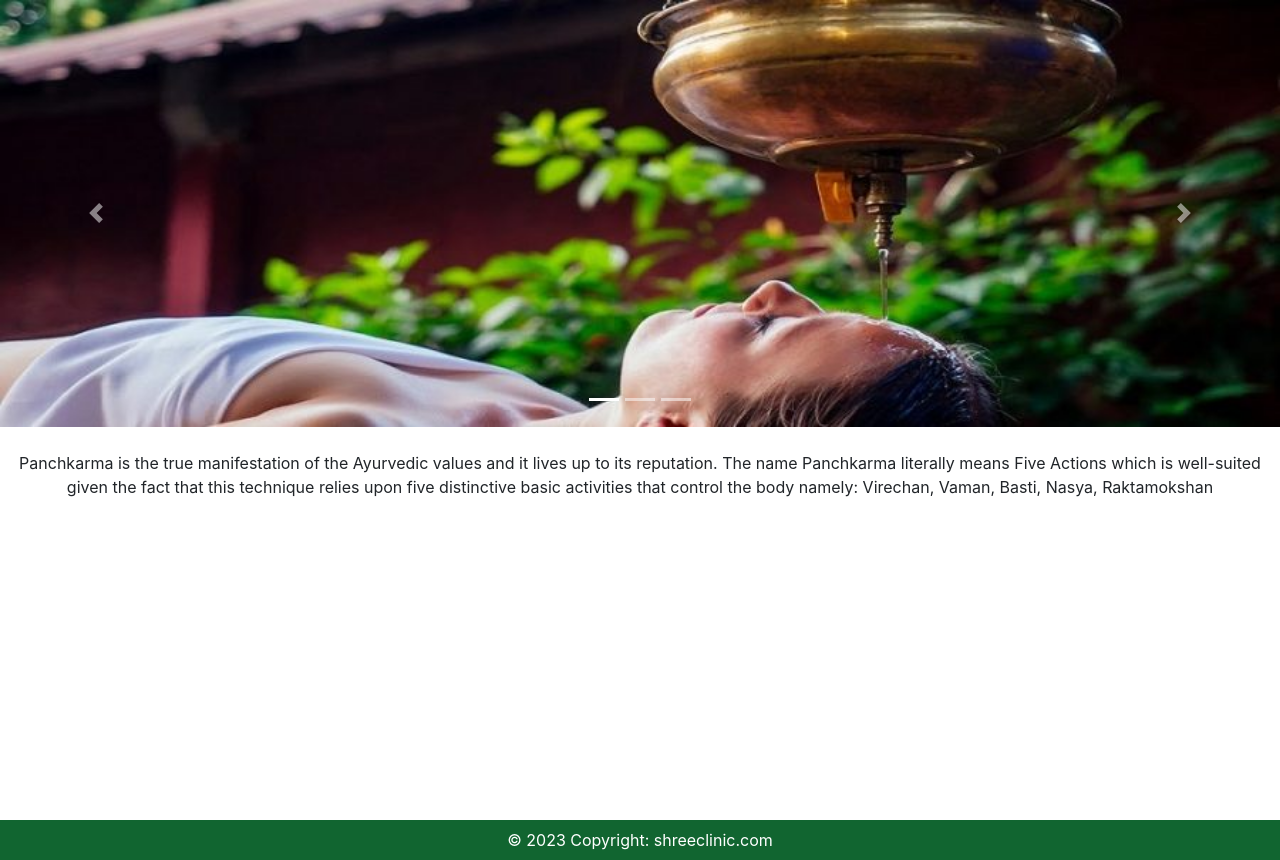
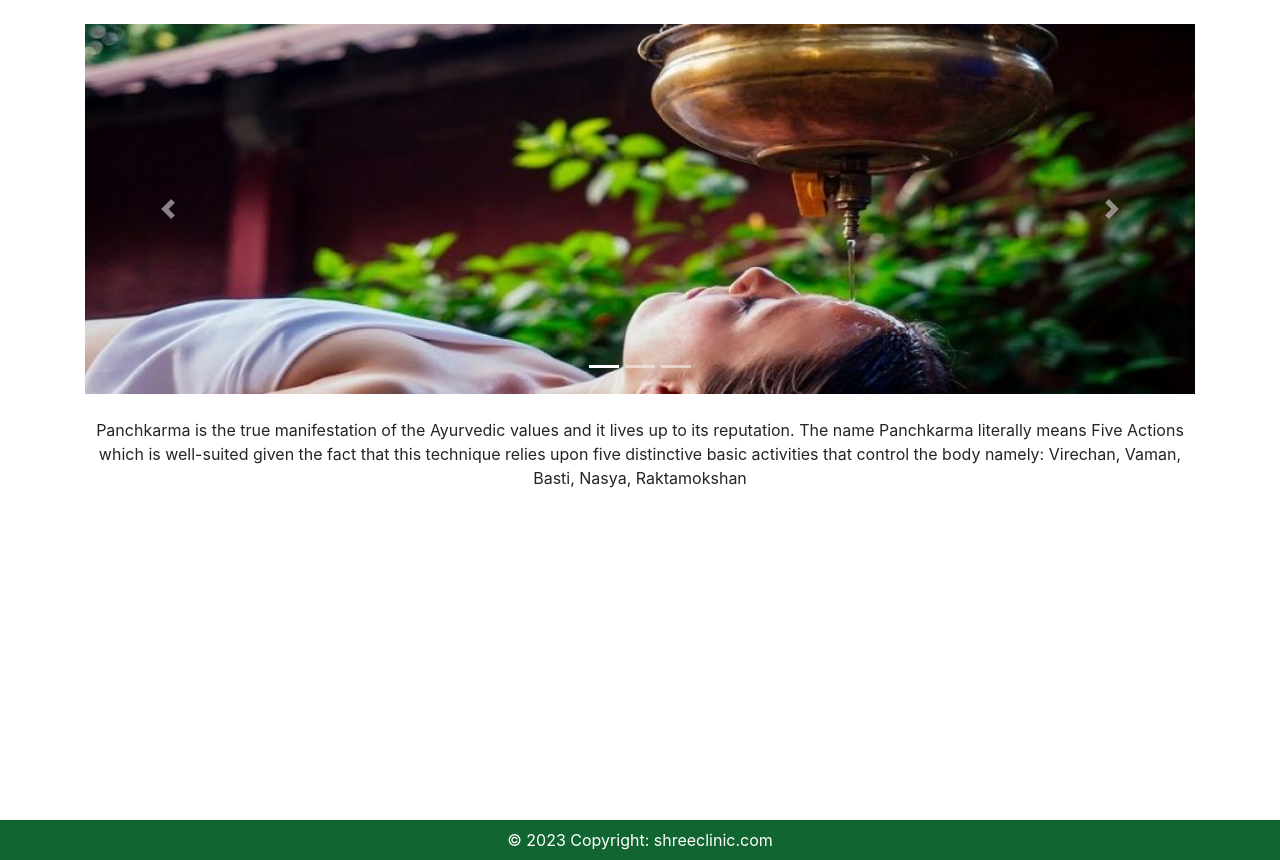
Before and after one commit to juileekharat/shree-clinic-python, a Flask app: page / in a window 1280 px wide. Shown: the part 126-986 px from the top of the page. Run offline with Flask 3, Linux system fonts and the light colour scheme; the visitor is signed in with stand-in values (Sample User, id 1); data that the repository does not hold is empty; some libraries are stand-ins or nearby versions.

Commit message:
added css file

```diff
--- a/website/templates/home.html
+++ b/website/templates/home.html
@@ -16,7 +16,8 @@
         <button type="submit" class="btn btn=primary">Add Note</button>
     </div>
 </form> -->
-<div style=" position:fixed; width:100%; height:100%; left:0px;">
+<br/>
+<div style=" position:sticky; width:100%; height:100%; left:0px;">
     <div id="carouselExampleIndicators" class="carousel slide" data-ride="carousel">
         <ol class="carousel-indicators">
             <li data-target="#carouselExampleIndicators" data-slide-to="0" class="active"></li>
```
Also changed, not shown: website/static/css/style.css (added).
